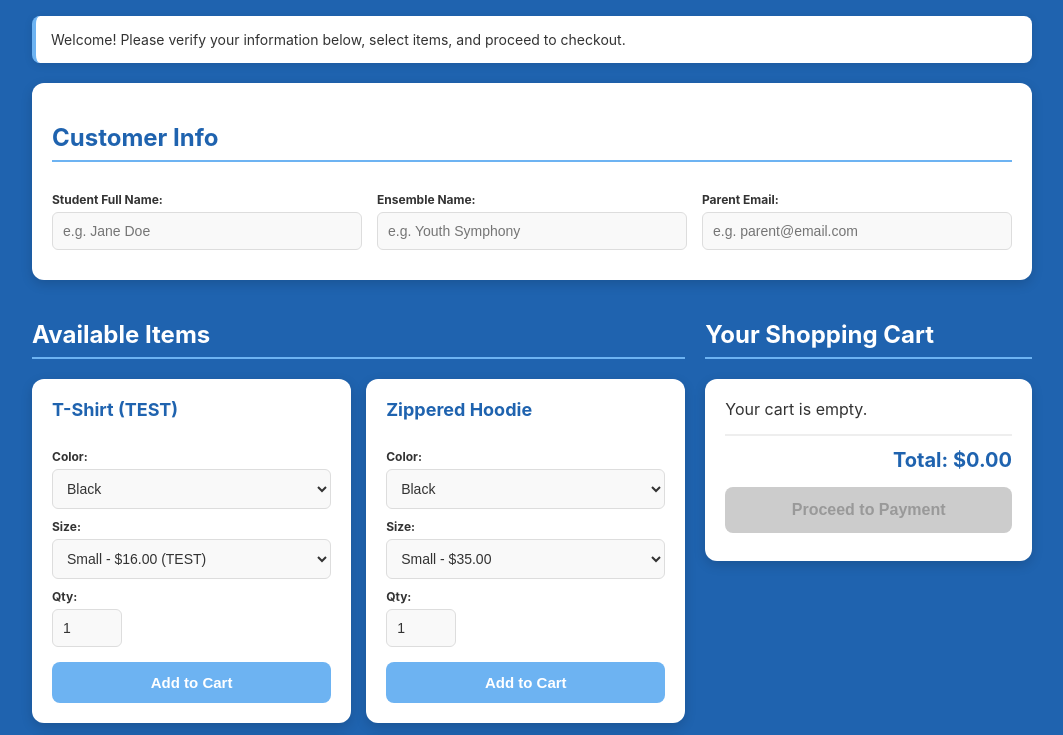
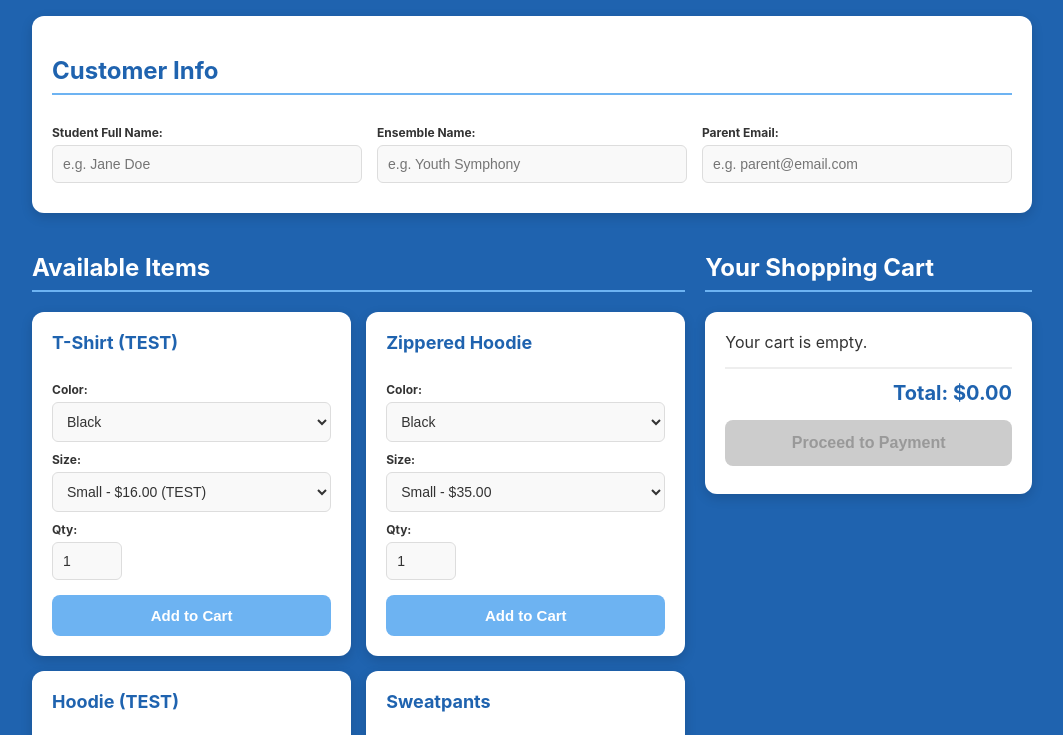
Before and after one commit to newjerseyyouthsymphony/store, a website: page index.html in a window 1280 px wide. Shown: the part 96-831 px from the top of the page, without its empty margins (108-1171 px from the left). Drawn offline with Linux system fonts and the light colour scheme.

Commit message:
Remove info-message div and CSS

```diff
--- a/index.html
+++ b/index.html
@@ -34,7 +34,6 @@
         .btn-checkout:hover:not(:disabled) { background-color: #4a9ee6; transform: translateY(-2px); box-shadow: 0 4px 12px rgba(109, 179, 242, 0.3); }
         .btn-checkout:disabled { background-color: #ccc; color: #999; cursor: not-allowed; }
         .validation-hint { font-size: 12px; color: #e8f0f7; margin-top: 8px; font-style: italic; }
-        .info-message { background: #fff; border-left: 4px solid #6db3f2; padding: 15px; border-radius: 8px; margin-bottom: 20px; font-size: 14px; color: #333; box-shadow: 0 2px 8px rgba(0,0,0,0.1); }
         .student-panel h2 { color: #1f63af; }
     </style>
 </head>
@@ -46,10 +45,6 @@
     </script>
 
     <h1>NJYS Merch Store</h1>
-
-    <div class="info-message">
-        Welcome! Please verify your information below, select items, and proceed to checkout.
-    </div>
 
     <div class="student-panel" style="margin-bottom: 20px;">
         <h2>Customer Info</h2>
```
